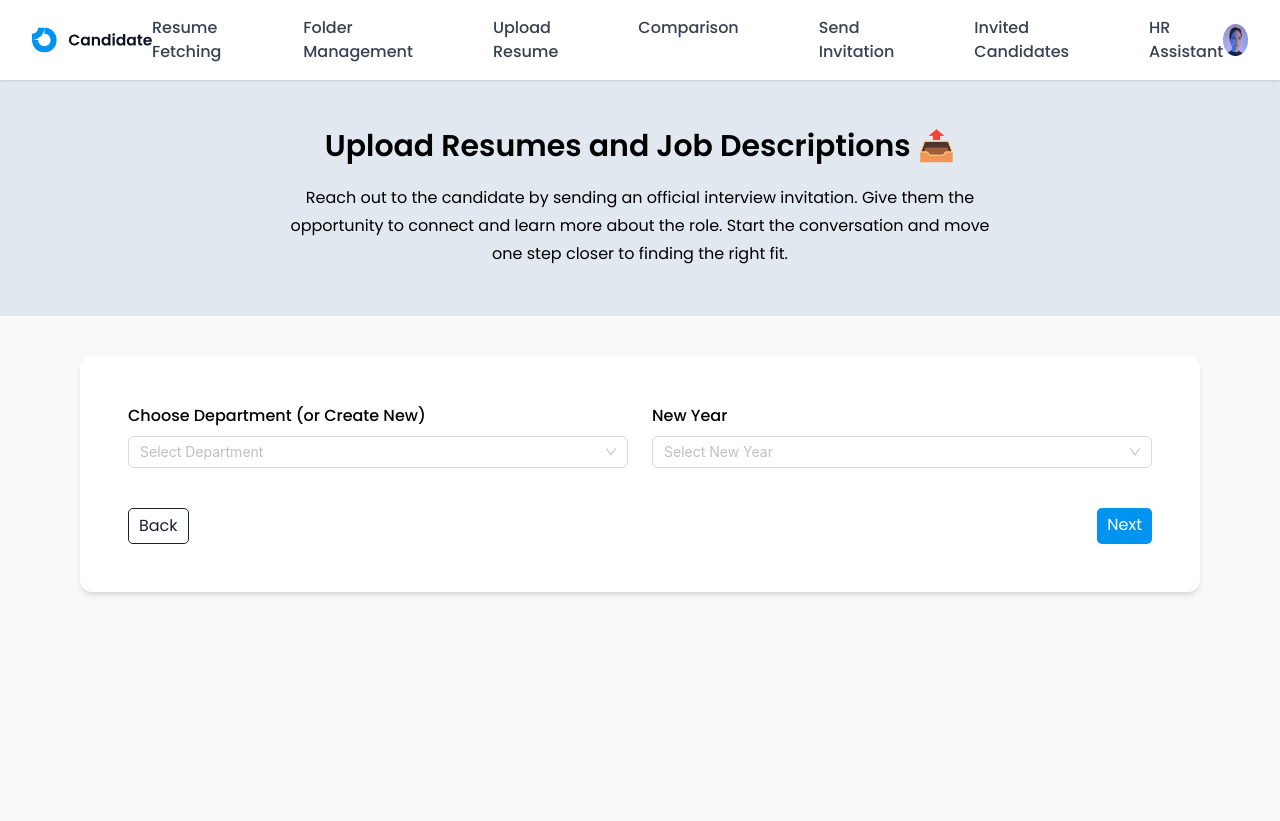
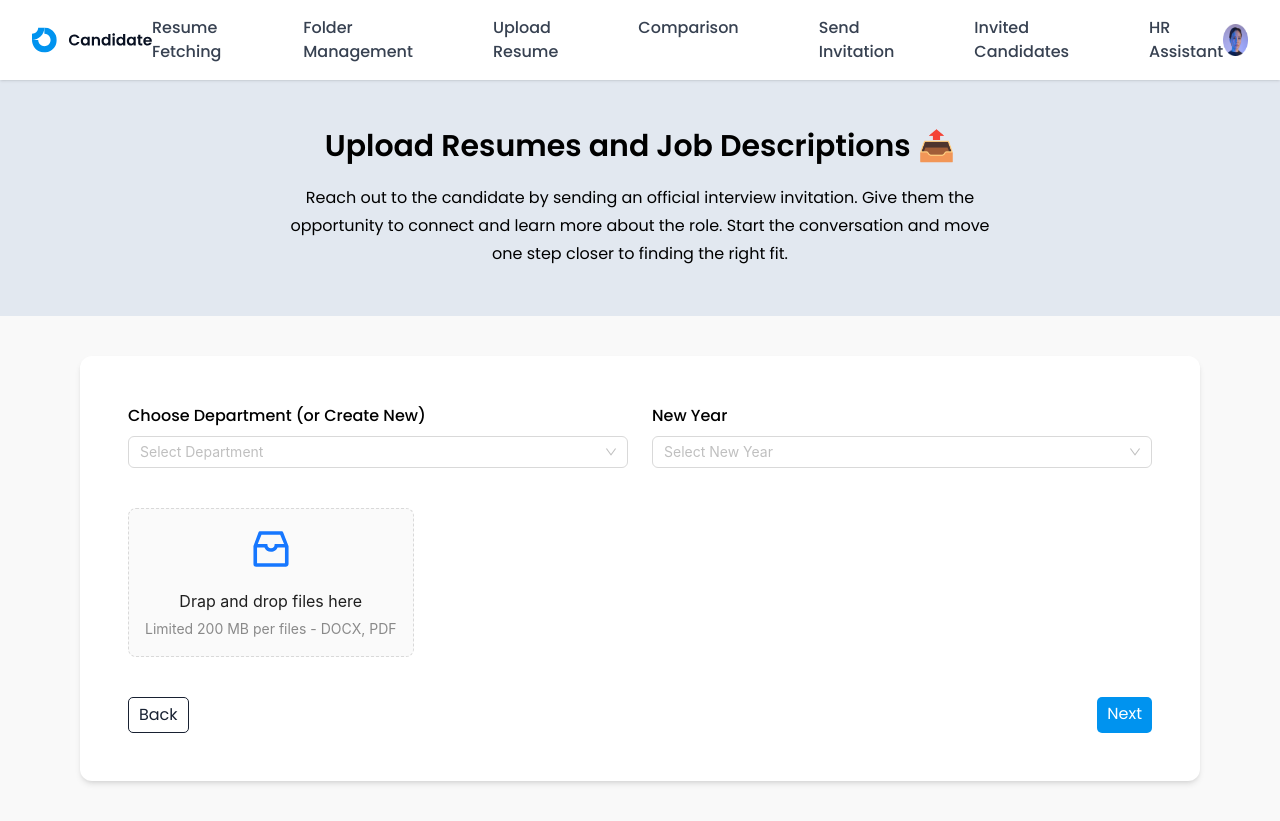
Before and after one commit to DheerajPali/HR-ATC, a React (Vite) app: page /UploadResume in a window 1280 px wide. Before the commit the page ends 800 px from the top, so only its background shows below. Built offline with nearby package versions, Linux system fonts and the light colour scheme.

Commit message:
Change in Uploaded Resume file

```diff
--- a/src/pages/uploadresume.jsx
+++ b/src/pages/uploadresume.jsx
@@ -1,6 +1,6 @@
-import { Select, Button } from "antd";
+import { Select, Upload } from "antd";
 import { Link } from "react-router-dom";
-
+import { InboxOutlined } from "@ant-design/icons";
 const departmentOptions = [
   { value: "Marketing", label: "Marketing" },
   {
@@ -50,6 +50,8 @@ const yeatOption = [
   { value: "2028", label: "2028" },
 ];
 
+const { Dragger } = Upload;
+
 const UploadResume = () => {
   return (
     <>
@@ -97,6 +99,17 @@ const UploadResume = () => {
             </div>
           </div>
 
+          <div className="flex flex-col sm:flex-row sm:items-end sm:justify-between gap-6 mt-10">
+            <Dragger className="uploadedDoc">
+              <p className="ant-upload-drag-icon">
+                <InboxOutlined />
+              </p>
+              <p className="ant-upload-text">Drap and drop files here</p>
+              <p className="ant-upload-hint">
+                Limited 200 MB per files - DOCX, PDF
+              </p>
+            </Dragger>
+          </div>
           {/* Navigation Buttons */}
           <div className="mt-10 flex justify-between">
             <Link to={"/foldermanagement"} className="backBtn">
```
